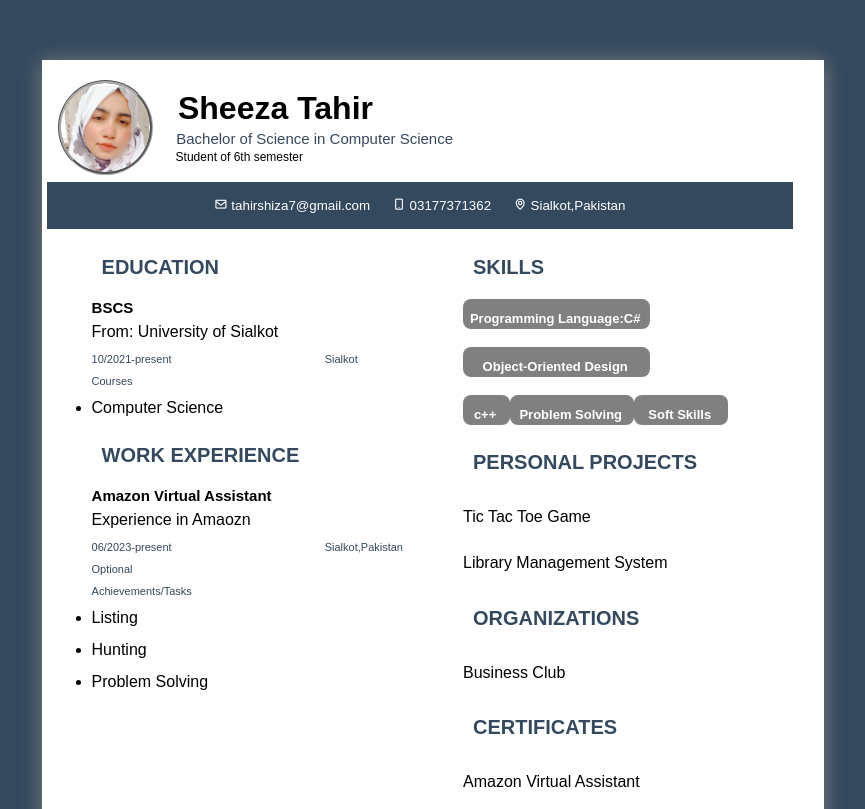
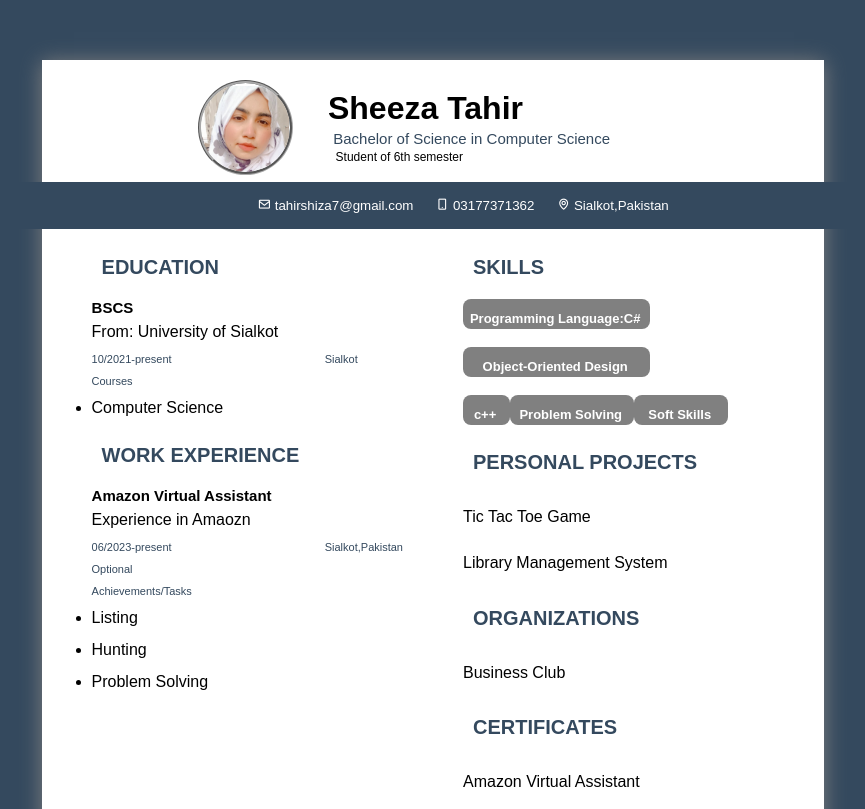
Before and after one commit to sheeza-tahir/resume, a plain HTML site: page index.html in a window 1280 px wide. Shown: the top 809 px of the page, without its empty margins (207-1072 px from the left). Drawn offline with nearby package versions, Linux system fonts and the light colour scheme.

Commit message:
Update style.css

```diff
--- a/style.css
+++ b/style.css
@@ -24,7 +24,7 @@ body{
     margin-bottom: 5px;
     position: absolute;
     top: 90px;
-    right: 700px;
+    right: 550px;
 }
 .header h2{
     font-size: 15px;
@@ -33,14 +33,14 @@ body{
     margin-bottom: 5px;
     position: absolute;
     top: 130px;
-    right: 620px;
+    right: 463px;
 }
 .header h3{
     font-size: 12px;
     font-weight: 500;
     position: absolute;
     top: 150px;
-    right: 770px;
+    right: 610px;
 
 }
 .Img{
@@ -52,7 +52,7 @@ body{
     border: 3px groove darkgray;
     position: absolute;
     top: 65px;
-    right: 920px;
+    right: 780px;
 
 }
 .Img img{
@@ -181,7 +181,7 @@ h4{
     border-width: 30%;
     position: absolute;
     top: 180px;
-    right: 278px;
-    width: 58.3%;
+    right: 115px;
+    width: 77%;
 
 }
```
